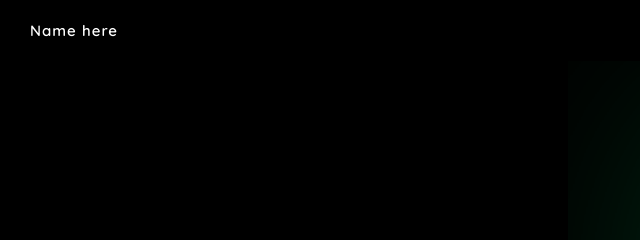
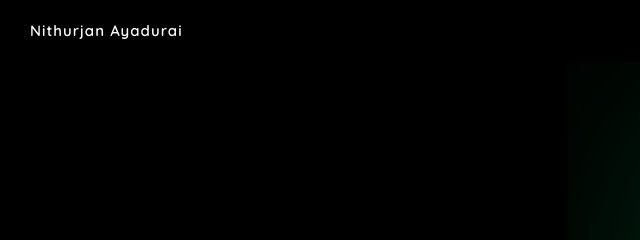
Before and after one commit to NithurjanA/portfolio-page, a plain HTML site: page index.html in a window 1280 px wide. Shown: the top 240 px of the page, 0-640 px from the left. Drawn offline with Linux system fonts and the light colour scheme.

Commit message:
Name hinzugefügt

```diff
--- a/index.html
+++ b/index.html
@@ -27,7 +27,7 @@
   <body>
     <header>
       <div class="header-content">
-        <a href="#home" id="logo">Name here</a>
+        <a href="#home" id="logo">Nithurjan Ayadurai</a>
 
         <img src="assets/icons/menu.svg" id="menu" alt="menu" />
 
```
